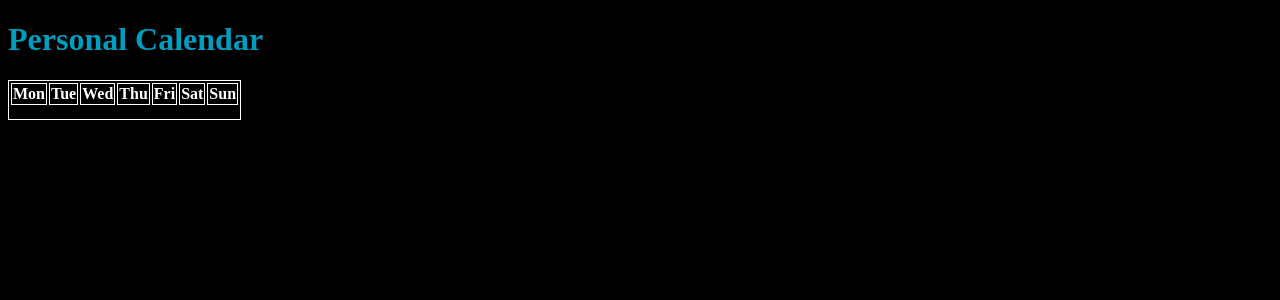
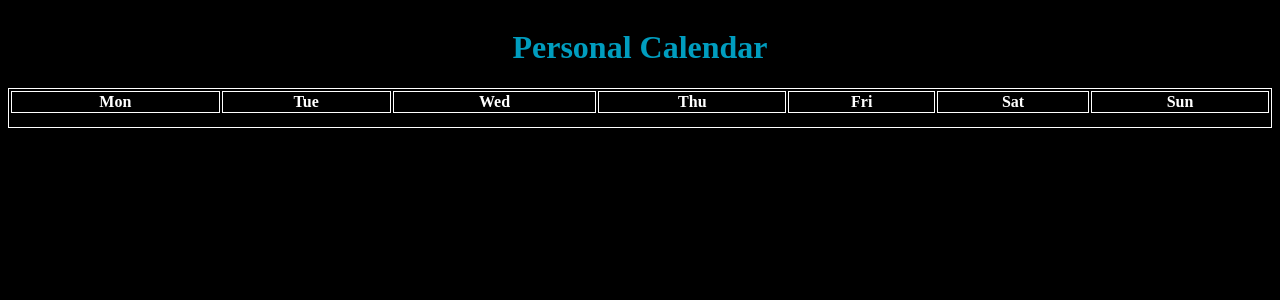
Before and after one commit to matthewhogan22/To_Do_Site, a Flask app: page /calendar in a window 1280 px wide. Shown: the top 300 px of the page. Run offline with Flask 3, Linux system fonts and the light colour scheme; lists and menus that the app fills with data are empty.

Commit message:
Visual edits

```diff
--- a/backend/static/calendar.css
+++ b/backend/static/calendar.css
@@ -15,3 +15,12 @@ table, th, td {
     border: 1px solid white;
     color: white;
 }
+
+.calendar-container {
+    display: flex;
+    justify-content: center;
+}
+
+.main-calendar {
+    width: 100%;
+}
--- a/backend/templates/calendar.html
+++ b/backend/templates/calendar.html
@@ -6,13 +6,13 @@
     <link rel="stylesheet" href="{{ url_for('static', filename='calendar.css') }}">
 </head>
 <body>
-    <div class="calendar_head">
+    <div class="calendar-head">
         <h1 class="site-header">
             Personal Calendar
         </h1>
     </div>
     <div class="calendar-container">
-        <table>
+        <table class="main-calendar">
             <tr>
                 <th>Mon</th>
                 <th>Tue</th>
```
